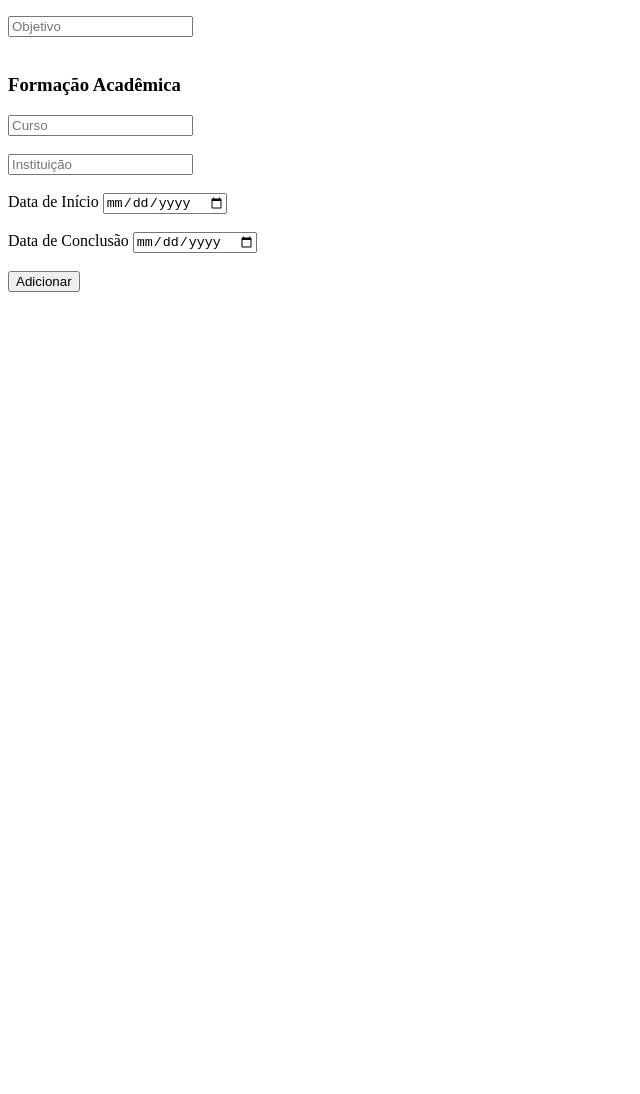
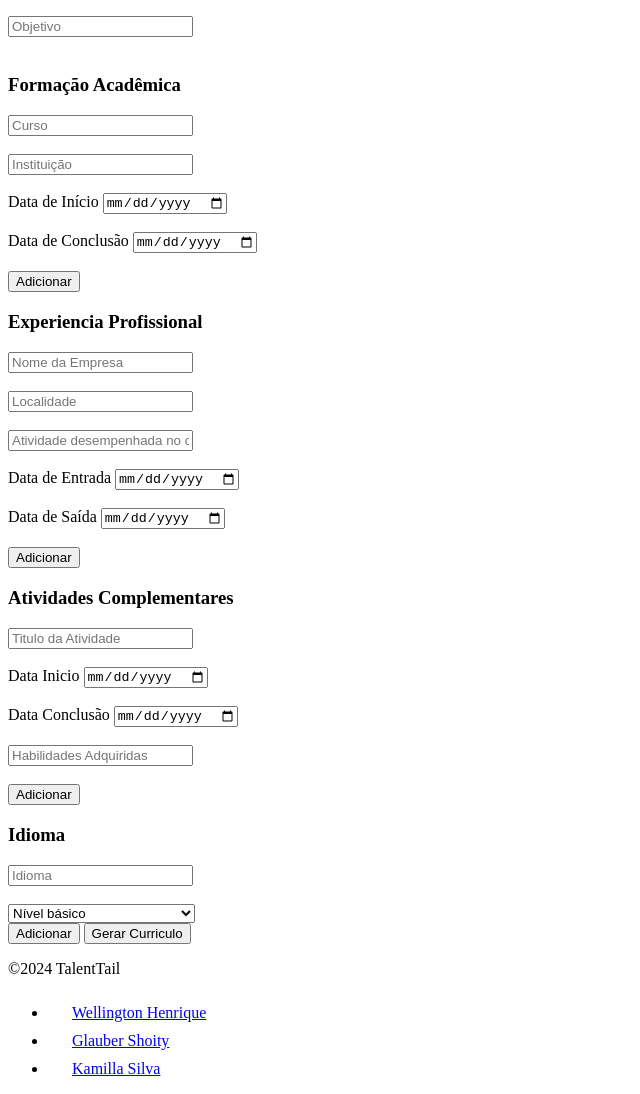
Before and after one commit to WellingtonHSL/Gerador-de-Curriculo, a plain HTML site: page dados_curriculo.html in a window 1280 px wide. Shown: the part 607-1701 px from the top of the page, without its empty margins (0-640 px from the left). Before the commit the page ends 907 px from the top, so only its background shows below. Drawn offline with Linux system fonts and the light colour scheme.

Commit message:
Adicionei a parte de experiencias profissionais, atividades complementares, idiomas e o botão de submit para gerar o curriculo. Além disso, adicionei o <footer> da pagina (dados_curriculo.html)

```diff
--- a/dados_curriculo.html
+++ b/dados_curriculo.html
@@ -74,15 +74,61 @@
                     </div>
                     <button type="button" onclick="dup_academy" >Adicionar</button>
 
+                <!--EXPERIENCIA PROFISSIONAL-->
+                <h3>Experiencia Profissional </h3>
+                    <div id="experience">
+                        <input type="text"  id="company_name" name="company_name"  placeholder="Nome da Empresa"> <br><br>
+                        <input type="text"  id="company_locality" name="company_locality" placeholder="Localidade"><br><br>
+                        <input type="text"  id="job_activities" name="job_activities"  placeholder="Atividade desempenhada no cargo"><br><br>
+                        <label for="comp_start_date">Data de Entrada</label>
+                        <input type="date"  id="comp_start_date" name="comp_start_date"><br><br>
+                        <label for="comp_end_date">Data de Saída</label>
+                        <input type="date"  id="comp_end_date" name="comp_end_date"><br><br>
+                    </div>
+                    <button type="button" onclick="dup_experience">Adicionar</button>
+
+                <!--ATIVIDADES COMPLEMENTARES-->
+                <h3>Atividades Complementares </h3>
+                    <div id="activity">
+                        <input type="text"  id=" activity_title" name="activity_title"  placeholder="Titulo da Atividade"><br><br>
+                        <label for="atv_start_date">Data Inicio</label>
+                        <input type="date"  id="atv_start_date" name="atv_start_date"><br><br>
+                        <label for="atv_end_date">Data Conclusão</label>
+                        <input type="date"  id="atv_end_date" name="atv_end_date"><br><br>
+                        <input type="text"  id="skills" name="skills"  placeholder="Habilidades Adquiridas"><br><br>
+                    </div>
+                    <button type="button" onclick="dup_activity">Adicionar</button>
+
+                <!--IDIOMAS-->
+                <h3>Idioma</h3>
+                    <div id="languages">
+                        <label for="languages" placeholder="idiomas"> <input type="text" id="languages" name="languages" placeholder="Idioma"></label><br><br>
+                        <select id="fluency" name="fluency">
+                            <option value="nvl_basic">Nível básico</option>
+                            <option value="nvl_basic_inter">Nível básico a intermediário</option>
+                            <option value="nvl_inter">Nível intermediário</option>
+                            <option value="nvl_advanced">Nível avançado</option>
+                            <option value="nvl_fluen_native">Nível Fluente ou nativo</option>
+                        </select>
+                    </div>
+                    <button type="button" onclick="dup_languages">Adicionar</button>
+
+                    <input type="submit" value="Gerar Curriculo">
+
             </form>
         </article>
     </main>
 
     <!--TODO: Prencher do footer-->
     <footer>
+        <p>©2024 TalentTail</p>
         <!--TODO: Prencher da nav-->
-        <nav>
-
+        <nav class="nav_footer">
+            <ul>
+                <li><img src="IMG/linkedIn_icon.png" alt="LinkedIn Icon"><a href="https://www.linkedin.com/in/welllington-henrique-silva-lima/">Wellington Henrique</a></li>
+                <li><img src="IMG/linkedIn_icon.png" alt="LinkedIn Icon"><a href="https://www.linkedin.com/in/glauber-shoity-nakai-529549273/">Glauber Shoity</a></li>
+                <li><img src="IMG/linkedIn_icon.png" alt="LinkedIn Icon"><a href="https://www.linkedin.com/in/kamilla-barros-silva-85537819a/">Kamilla Silva</a></li>
+            </ul>
         </nav>
     </footer>
 </body>
```
